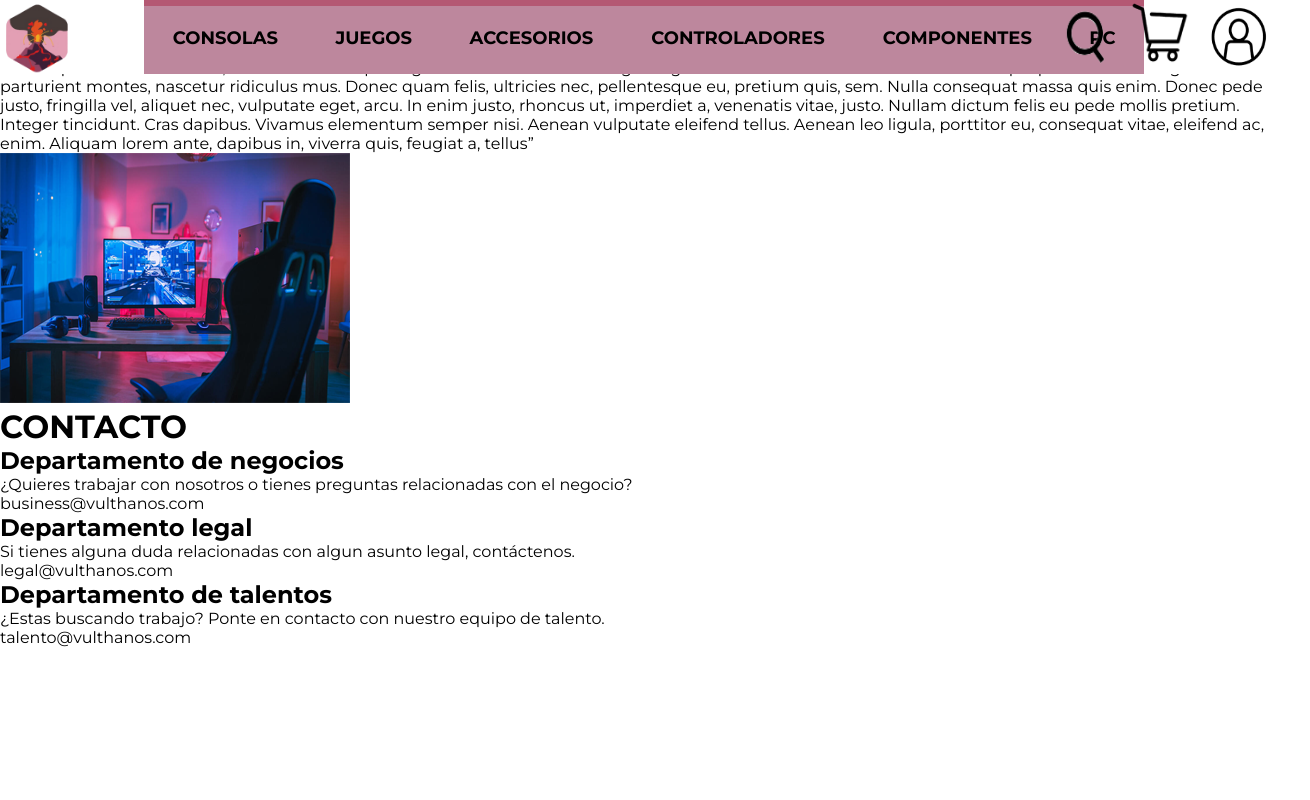
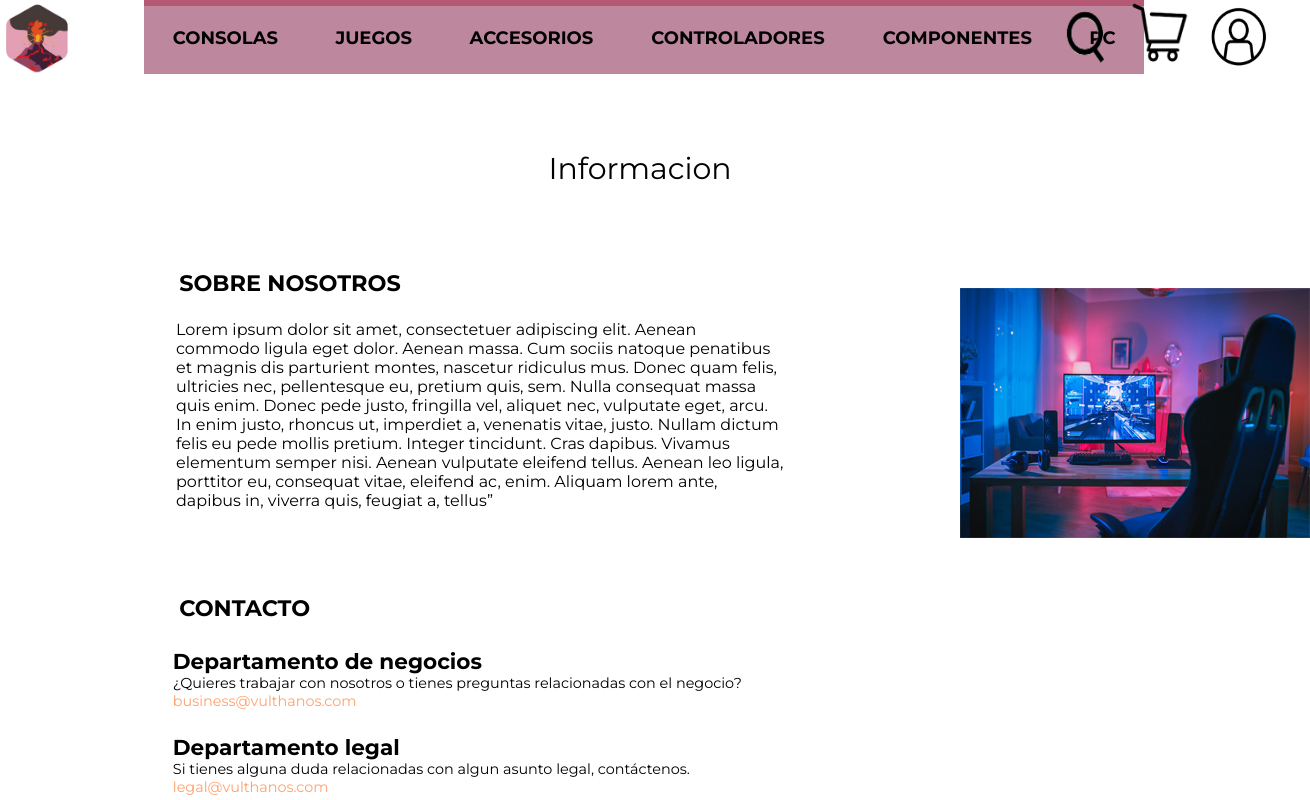
Before and after one commit to Vulthanos/web, a plain HTML site: page HTML_Files/information.html in a window 1280 px wide. Shown: the top 800 px of the page, 1310 px wide, since content can reach past the window. Drawn offline with Linux system fonts and the light colour scheme.

Commit message:
adaptabilidad PC & MOVIL & TABLET

```diff
--- a/CSS_Files/information-style.css
+++ b/CSS_Files/information-style.css
@@ -1,5 +1,5 @@
 /*Diseño Escritorio*/
-@media screen and (min-width: 1301px){
+@media screen and (min-width: 1367px){
 
     *{
         margin: 0;
@@ -78,6 +78,90 @@
     }
 
 }
+
+
+/*Diseño Tablet*/
+@media screen and (min-width: 981px) and (max-width: 1366px){
+
+    *{
+        margin: 0;
+        padding: 0;
+    }
+
+    body{
+        font-family: Montserrat, sans-serif;
+        background: #fff;
+    }
+
+    /*Nombre de la pagina*/
+    .titulo-central{
+        position: relative;
+        top: 5em;
+        text-align: center;
+        font-size: 1.875em;
+        font-style: normal;
+        font-weight: normal;
+        color: #000000;
+    }
+
+    /*titulo seccion sobre nosotros*/
+    .sobre-nosotros {
+        position: absolute;
+        left: 8em;
+        top: 12em;
+        font-size: 1.4em;
+    }
+
+    .parrafo{
+        position: absolute;
+        font-size: 1em;
+        left: -20em;
+        top: -11em;
+        margin: 31em;
+    }
+
+
+    .imagen-corp{
+        position: absolute;
+        top: 18em;
+        left: 60em;
+    }
+
+    /*titulo seccion de contacto*/
+    .contacto{
+        position: absolute;
+        font-size: 1.4em;
+        left: 8em;
+        top: 26.5em;
+    }
+
+    .departamento-negocios{
+        position: absolute;
+        font-size: 0.9em;
+        top: 45em;
+        left: 12em;
+    }
+
+    .departamento-legal{
+        position: absolute;
+        font-size: 0.9em;
+        top: 51em;
+        left: 12em;
+    }
+
+    .departamento-trabajo{
+        position: absolute;
+        font-size: 0.9em;
+        top: 57em;
+        left: 12em;
+    }
+
+    .correo{
+        color: #FFA16D;
+    }
+
+}
+
 
 
 /*Diseño Móvil*/
```
